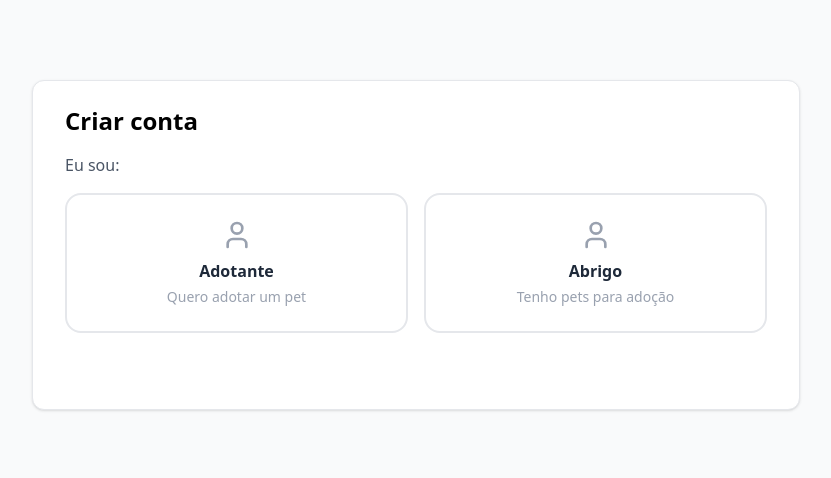
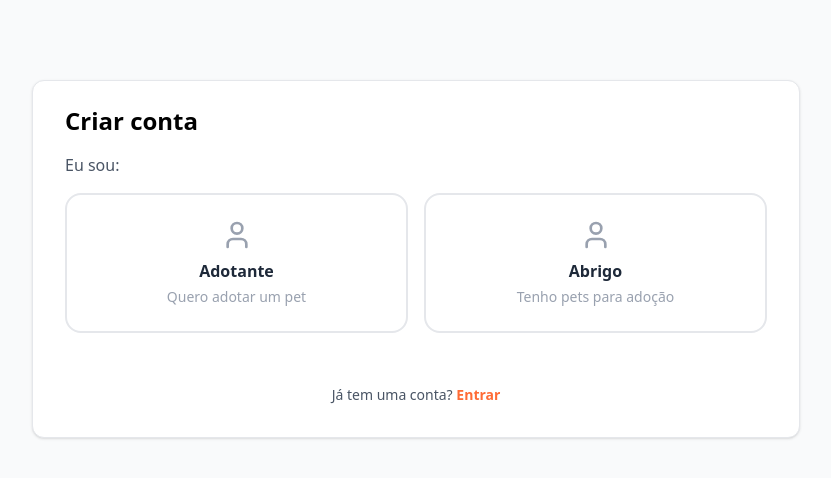
Before and after one commit to GuilhermeP18/patinhas-carentes, a React (Vite) app: page /Register in a window 1280 px wide. Shown: the top 478 px of the page, without its empty margins (224-1055 px from the left). Built offline with nearby package versions, Linux system fonts and the light colour scheme.

Commit message:
centralizado redirect login

```diff
--- a/frontend/src/pages/Register.tsx
+++ b/frontend/src/pages/Register.tsx
@@ -552,15 +552,18 @@
                                     <button type="submit" className='w-full bg-[#ff6b35] hover:bg-[#ff8254] text-white font-semibold py-2.5 rounded-md transition-colors shadow-sm cursor-pointer'>
                                         Criar conta
                                     </button>
-                                    <p className='text-sm text-gray-600'>
-                                        Já tem uma conta? <a href="/" className='text-[#ff6b35] hover:text-[#e4460d] font-semibold transition-colors duration-200'>Entrar</a>
-                                    </p>
+
                                 </div>
                             </div>
+
                         </div>
                     </div>
                 </form>
+                <p className=' mt-2 text-center text-sm text-gray-600'>
+                    Já tem uma conta? <a href="/" className='text-[#ff6b35] hover:text-[#e4460d] font-semibold transition-colors duration-200'>Entrar</a>
+                </p>
             </div>
+
         </div>
     );
 }
```
